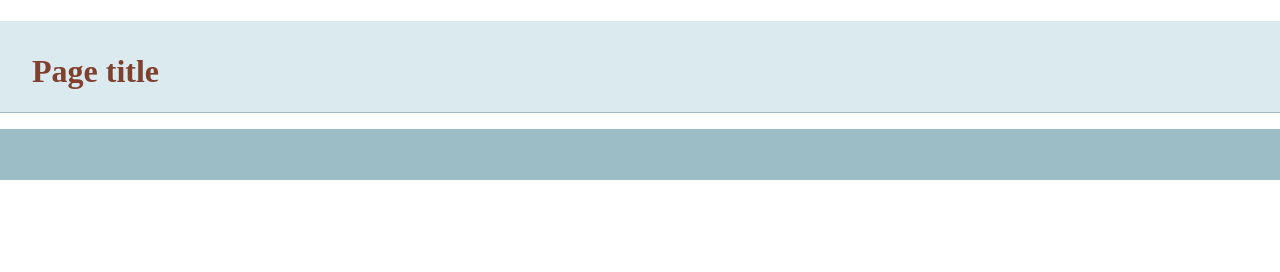
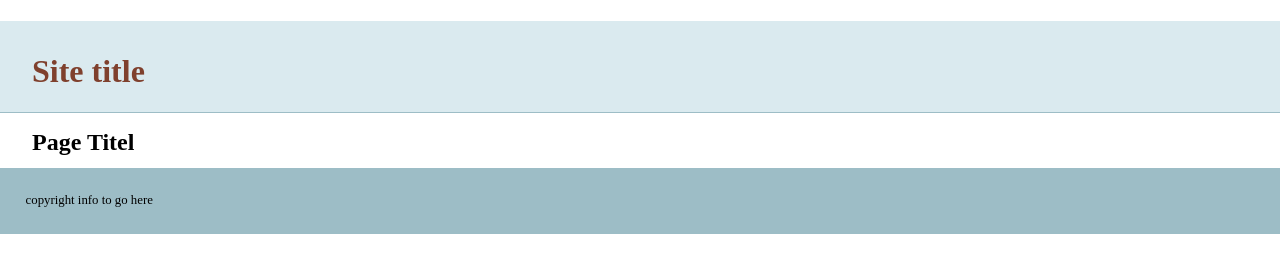
Before and after one commit to johnmacleod/git-basics, a plain HTML site: page index.html in a window 1280 px wide. Drawn offline with nearby package versions, Linux system fonts and the light colour scheme.

Commit message:
Added more info to template

```diff
--- a/index.html
+++ b/index.html
@@ -14,13 +14,14 @@
     </head>
     <body>
     <header>
-	<h1>Page title</h1>
+	<h1>Site title</h1>
     </header>
     <nav id="pageNav">
     </nav>
     <main>
+        <h2>Page Titel</h2>
     </main>
-    <footer>
+    <footer>copyright info to go here
     </footer>
         <script>
 //use the modernizr load to load up external scripts. This will load the scripts asynchronously, but the order listed matters. Although it will load all scripts in parallel, it will execute them in the order listed
```
